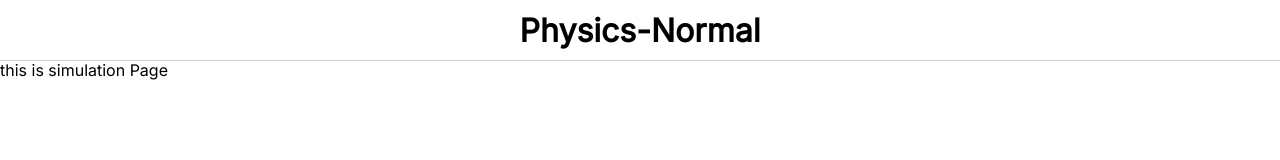
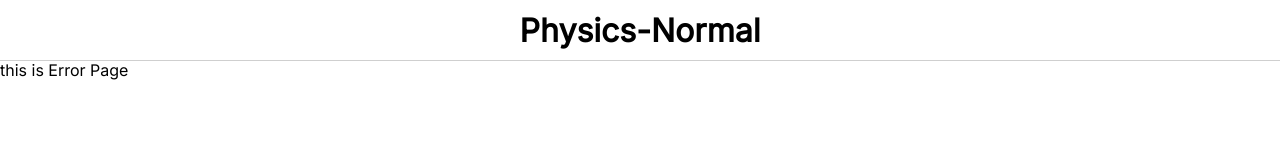
Before and after one commit to BadangGit/PPT-Project, a Vue app in the folder normal/: page /simulation in a window 1280 px wide. Shown: the top 160 px of the page. Built offline with nearby package versions, Linux system fonts and the light colour scheme.

Commit message:
delete simul page

```diff
--- a/normal/src/router/index.ts
+++ b/normal/src/router/index.ts
@@ -1,7 +1,6 @@
 import { createRouter, createWebHistory, RouteRecordRaw } from "vue-router";
 
 import mainPage from "../views/mainPage.vue";
-import simulationPage from "../views/simulationPage.vue";
 import errorPage from "../views/errorPage.vue";
 
 const routes: Array<RouteRecordRaw> = [
@@ -9,11 +8,6 @@ const routes: Array<RouteRecordRaw> = [
     path: "/",
     name: "main",
     component: mainPage,
-  },
-  {
-    path: "/simulation",
-    name: "simulation",
-    component: simulationPage,
   },
 
   {
--- a/normal/src/views/simulationPage.vue
+++ /dev/null
@@ -1,9 +0,0 @@
-<script lang="ts">
-export default {
-  name: "simulationPage",
-};
-</script>
-
-<template>
-  <div>this is simulation Page</div>
-</template>
```
